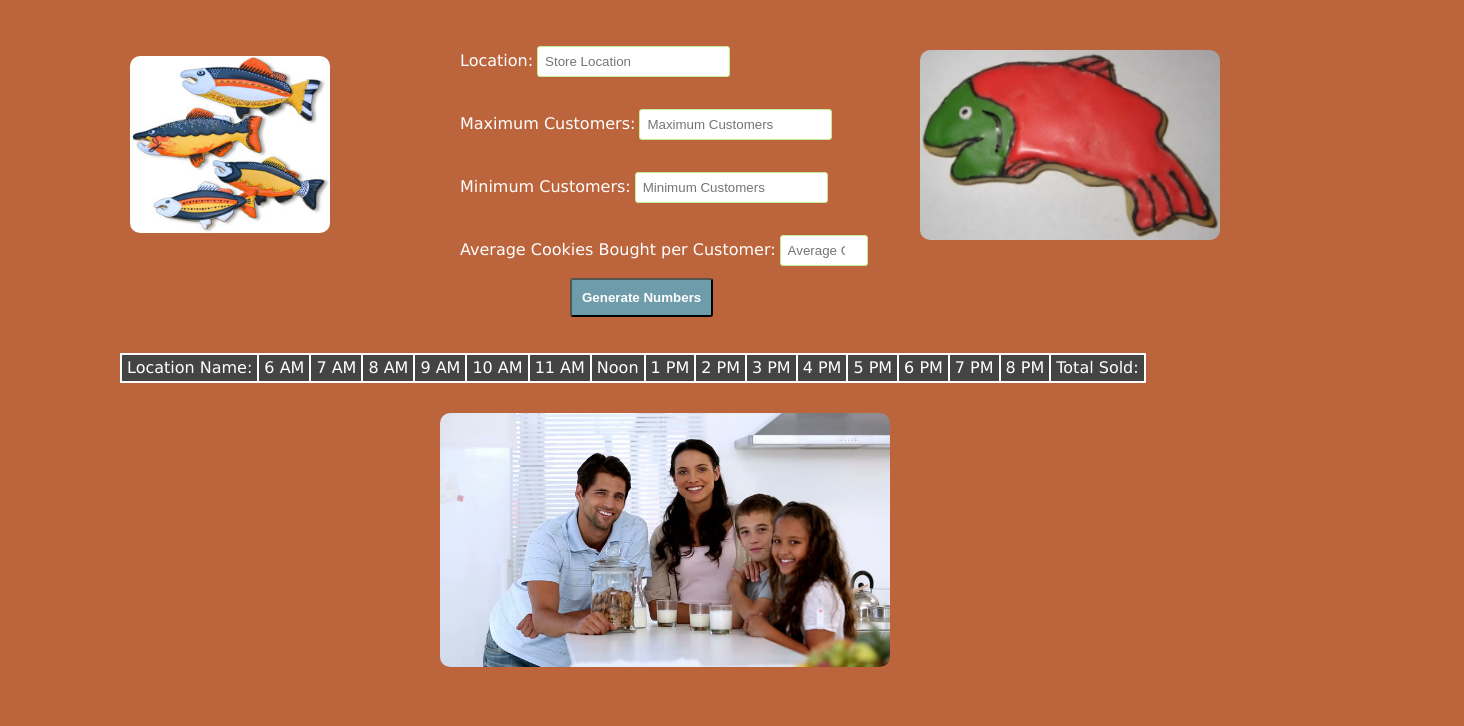
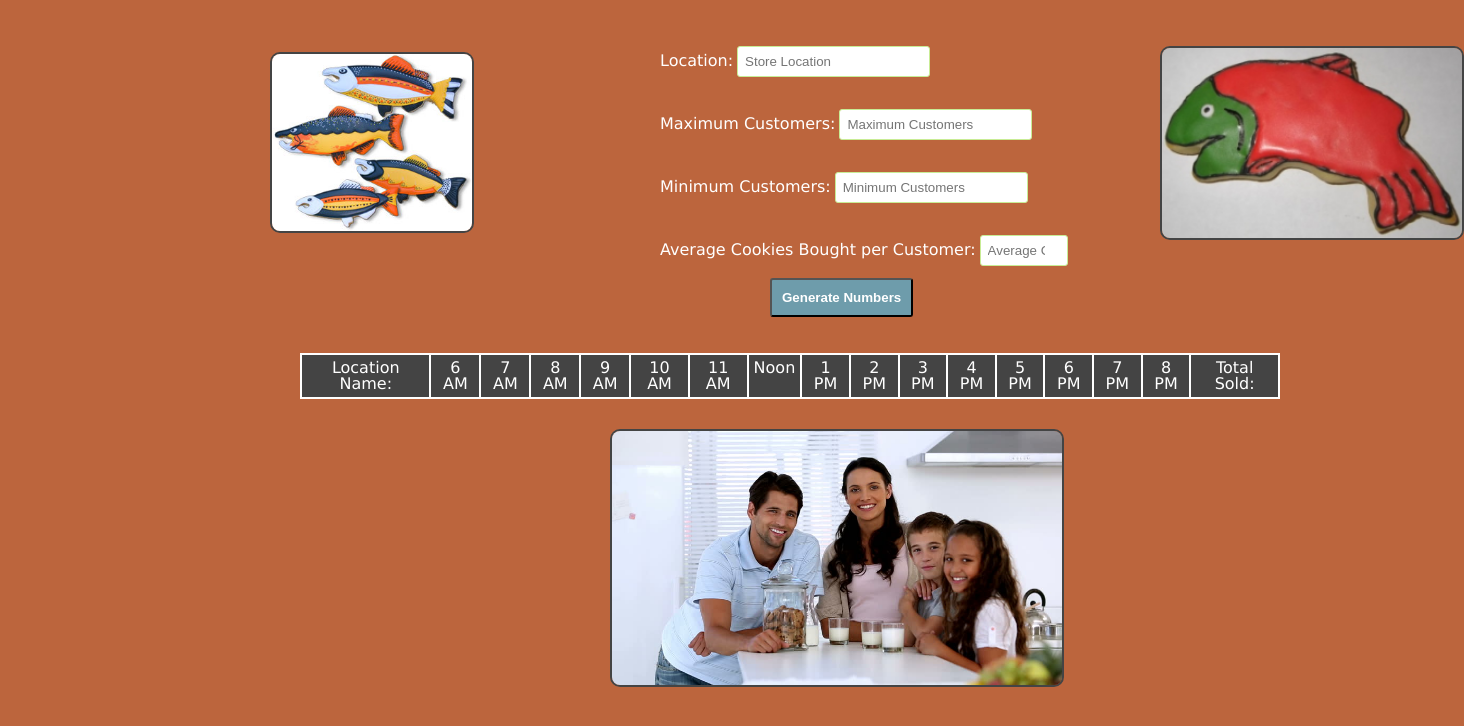
Before and after one commit to dmurphy90/salmon-cookies-project, a plain HTML site: page sales.html in a window 1280 px wide. Shown: the whole page, 1464 px wide, since content can reach past the window. Drawn offline with Linux system fonts and the light colour scheme.

Commit message:
made more progress on css, need to finish hourly total logic

```diff
--- a/app.js
+++ b/app.js
@@ -26,7 +26,6 @@ function formData(event) {
     console.log('store data:', storeData);
     buildHeader();
     createTable();
-    // hourlyTotals();
     form.reset();
   } else {
     alert ('Max Customers must be greater than Min Customers');
@@ -47,8 +46,17 @@ Store.prototype.salesPerHour = function() {
   }
   this.totalCookies = finalCookies;
   this.cookiesPerHour = cookiesHourly;
-  console.log('!!!', cookiesHourly);
-  console.log('@@@', finalCookies);
+  console.log('cookies per hour:', cookiesHourly);
+  console.log('total cookies:', finalCookies);
+};
+
+Store.prototype.hourlyTotals = function() {
+  var thisHour = [];
+  var hourlyFinal = 0;
+  for (var i = 0; i < storeHours.length; i++) {
+    eachHour.push(this.cookiesPerHour[i]);
+    console.log('each hour number:', thisHour);
+  };
 };
 
 function buildHeader() {
@@ -88,116 +96,6 @@ function createTable() {
     table.appendChild(newRow);
   };
 
-//   function hourlyTotals() {
-//     var hourlyFinals = 0;
-//     var hourTotal = ['<td>' + hourlyFinals + '</td>']
-//     var newRow = document.createElement('tr');
-//     for (var i = 0; i < storeData.length; i++) {
-//       for (var j = 0; j < storeHours.length; j++)
-//         hourlyFinal += this.cookiesPerHour[i][j];
-//     }
-//   }
-//   newRow.innerHTML= hourlyFinals.join('');
-//   table.appendChild(newRow);
 }
 
 form.addEventListener('submit', formData);
-// Store.prototype.figures = function(){
-//   var randomDecimal = Math.random() * (this.maxCust - this.minCust + 1) + this.minCust;
-//   return Math.floor(randomDecimal);
-//   this.randomNum.push(randomDecimal);
-// };
-//
-// Store.prototype.salesPerHour = function(){
-//   var cookiesSold = 0;
-//   for (var i = 0; i < 15; i++) {
-//     cookiesSold = this.figures() * this.cookiesPer;
-//     cookiesSold = Math.floor(cookiesSold) + 1;
-//     this.cookiesPerHour.push(cookiesSold);
-//     console.log(cookiesSold);
-//   }
-// };
-//
-// Store.prototype.dailyTotal = function(){
-//   var finalTotal = 0;
-//   for (var i = 0; i < this.cookiesPerHour.length; i++) {
-//     finalTotal += this.cookiesPerHour[i];
-//   }
-//   this.hourlyTotal = finalTotal;
-// };
-
-
-// var pikeStore = new Store('1st and Pike', 23, 65, 6.3);
-// console.log('pike store:', pikeStore.cookiesPerHour);
-// var seatacStore = new Store('SeaTac Airport', 3, 24, 1.2);
-// console.log('seatac store:', seatacStore.cookiesPerHour);
-// var seacenStore = new Store('Seattle Center', 11, 38, 3.7);
-// console.log('seacen store:', seacenStore.cookiesPerHour);
-// var capStore = new Store('Capitol Hill', 20, 38, 2.3);
-// console.log('cap store:', capStore.cookiesPerHour);
-// var alkiStore = new Store('Alki', 2, 16, 4.6);
-// console.log('alki store:', alkiStore.cookiesPerHour);
-
-// pikeStore.salesPerHour();
-// console.log('pike store:', pikeStore.cookiesPerHour);
-// seatacStore.salesPerHour();
-// console.log('seatac store:', seatacStore.cookiesPerHour);
-// seacenStore.salesPerHour();
-// console.log('seacen store:', seacenStore.cookiesPerHour);
-// capStore.salesPerHour();
-// console.log('cap store:', capStore.cookiesPerHour);
-// alkiStore.salesPerHour();
-// console.log('alki store:', alkiStore.cookiesPerHour);
-//
-// pikeStore.dailyTotal();
-// console.log('pike store total:', pikeStore.hourlyTotal);
-// seatacStore.dailyTotal();
-// console.log('seatac store total:', seatacStore.hourlyTotal);
-// seacenStore.dailyTotal();
-// console.log('seacen store total:', seacenStore.hourlyTotal);
-// capStore.dailyTotal();
-// console.log('cap store total:', capStore.hourlyTotal);
-// alkiStore.dailyTotal();
-// console.log('alki store total:', alkiStore.hourlyTotal);
-//
-// var totalCookies = 0;
-// var newRow;
-//
-// var buildHeader = function() {
-//   var arrTimes = [];
-//   for (var i = 0; i < storeHours.length; i++) {
-//     arrTimes.push (
-//       '<td>' + storeHours[i] + '</td>'
-//     );
-//   };
-//   var tableHeader = '<tr>' + arrTimes.join('') + '</tr>';
-//   var newHeader = document.createElement('thead');
-//   var sales = document.getElementById('sales');
-//   newHeader.innerHTML = tableHeader;
-//   sales.appendChild(newHeader);
-//   console.log(tableHeader);
-//   console.log('arrTimes:', arrTimes);
-// };
-//
-// var buildRow = function(shopObj){
-//   var storeNames = ['<td>' + shopObj.location + '</td>'];
-//   for (var j = 0; j < 15; j++) {
-//     storeNames.push (
-//       '<td>' + shopObj.cookiesPerHour[j] + '</td>'
-//     );
-//   };
-//   storeNames.push(shopObj.hourlyTotal);
-//   var tableNames = '<tr>' + storeNames.join('') + '</tr>';
-//   var newRow = document.createElement('tr');
-//   var names = document.getElementById('sales');
-//   newRow.innerHTML = tableNames;
-//   names.appendChild(newRow);
-//   console.log('store names:', storeNames);
-// };
-//
-// buildHeader();
-// buildRow(pikeStore);
-// buildRow(seatacStore);
-// buildRow(seacenStore);
-// buildRow(capStore);
-// buildRow(alkiStore);
--- a/style.css
+++ b/style.css
@@ -23,10 +23,12 @@ body {
 }
 
 img {
+  border: solid 2px #444;
   border-radius: 10px;
 }
 
 img.main_banner {
+  border: none;
   margin: 0 auto;
   width: 700px;
   padding-top: 30px;
@@ -136,7 +138,7 @@ input {
 
 button {
   padding: 10px;
-  margin-left: 570px;
+  margin-left: 770px;
   border-radius: 3px;
   margin-top: 10px;
   margin-bottom: 20px;
@@ -147,7 +149,7 @@ button {
 
 label {
   margin-top: 30px;
-  margin-left: 460px;
+  margin-left: 660px;
   font-family: verdana;
   color: #fff;
 }
@@ -155,7 +157,7 @@ label {
 table, th, td {
   border: solid 2px #fff;
   padding: 5px;
-  margin-left: 120px;
+  margin-left: 300px;
   font-family: verdana;
   background: #444;
   color: #fff;
@@ -164,7 +166,7 @@ table, th, td {
 img.the_goods {
   position: relative;
   width: 300px;
-  margin-left: 920px;
+  margin-left: 1160px;
   margin-top: -310px;
   margin-bottom: 110px;
 }
@@ -173,7 +175,7 @@ img.customer_pics {
   position: relative;
   width: 450px;
   margin-top: 30px;
-  margin-left: 440px;
+  margin-left: 610px;
 }
 
 img.tools {
@@ -188,7 +190,7 @@ img.ingredients {
   position: relative;
   width: 200px;
   margin-bottom: -220px;
-  margin-left: 130px;
+  margin-left: 270px;
 }
 
 img.chinook {
```
